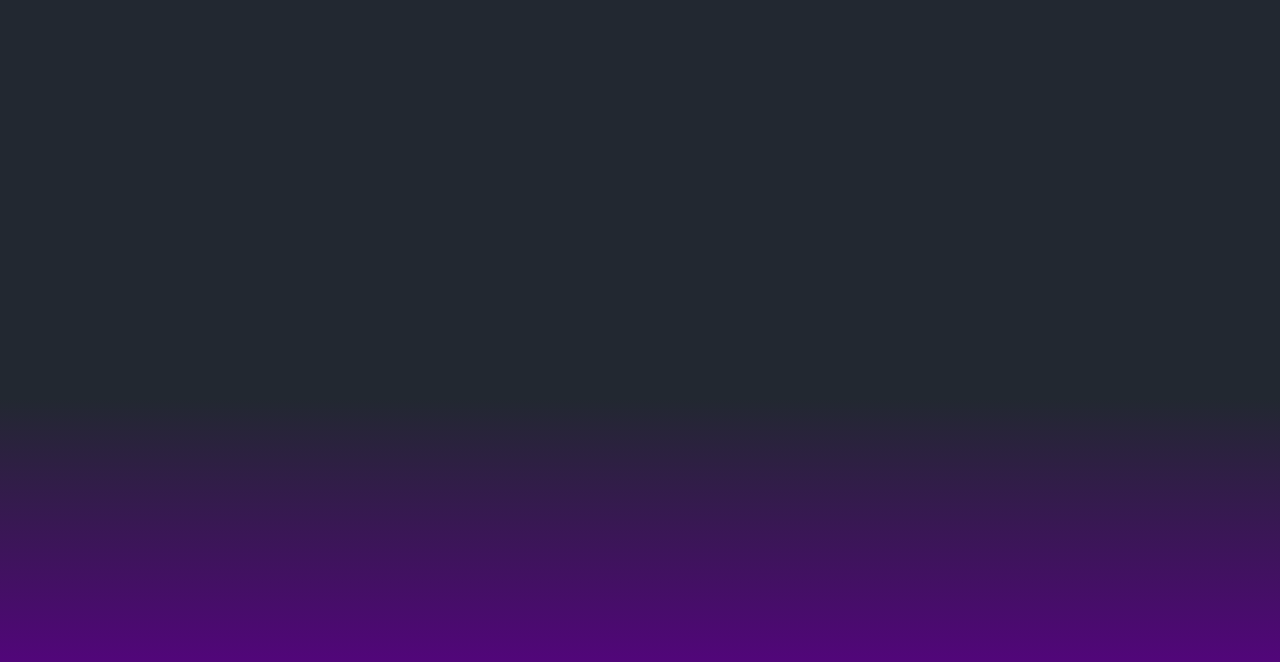
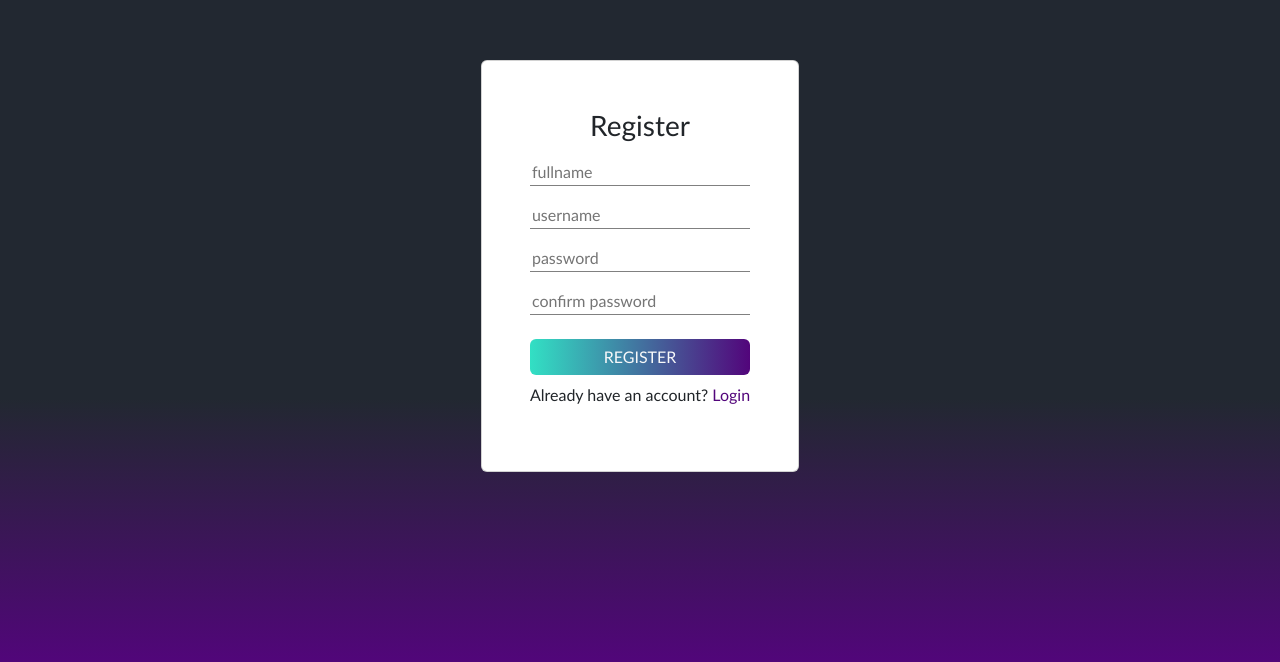
Before and after one commit to Pacifista00/bubblink, a Vue app: page /register in a window 1280 px wide. Before the commit this address had no page. Shown: the part 134-796 px from the top of the page. Built offline with nearby package versions, Linux system fonts and the light colour scheme.

Commit message:
membuat halaman register

```diff
--- a/src/router/index.js
+++ b/src/router/index.js
@@ -1,6 +1,7 @@
 import { createRouter, createWebHistory} from 'vue-router';
 
 import Login from '../views/Login.vue';
+import Register from '../views/Register.vue';
 import Home from '../views/Home.vue';
 import Account from '../views/Account.vue';
 
@@ -8,6 +9,10 @@ const routes = [
     {
         path: '/',
         component: Login,
+    },
+    {
+        path: '/register',
+        component: Register,
     },
     {
         path: '/home',
--- /dev/null
+++ b/src/views/Register.vue
@@ -0,0 +1,25 @@
+<template>
+        <div class="container container-login">
+        <div class="card card-login p-5 my-bg-light">
+            <form>
+                <h3 class="text-center mb-3">Register</h3>
+                <div class="mb-3">
+                    <div class="my-input mb-3">
+                        <input type="text" class="my-form-control bg-transparent" id="fullname" name="fullname" placeholder="fullname">
+                    </div>
+                    <div class="my-input mb-3">
+                        <input type="text" class="my-form-control bg-transparent" id="username" name="username" placeholder="username">
+                    </div>
+                    <div class="my-input mb-3">
+                        <input type="password" class="my-form-control bg-transparent" id="password" name="password" placeholder="password">
+                    </div>
+                    <div class="my-input mb-3">
+                        <input type="password" class="my-form-control bg-transparent" id="passwordconfirm" name="passwordconfirm" placeholder="confirm password">
+                    </div>
+                </div>
+                <button type="submit" class="btn my-btn text-light my-2">REGISTER</button>
+                <p>Already have an account? <a href="" class="text-link">Login</a></p>
+            </form>
+        </div>
+    </div>
+</template>
```
